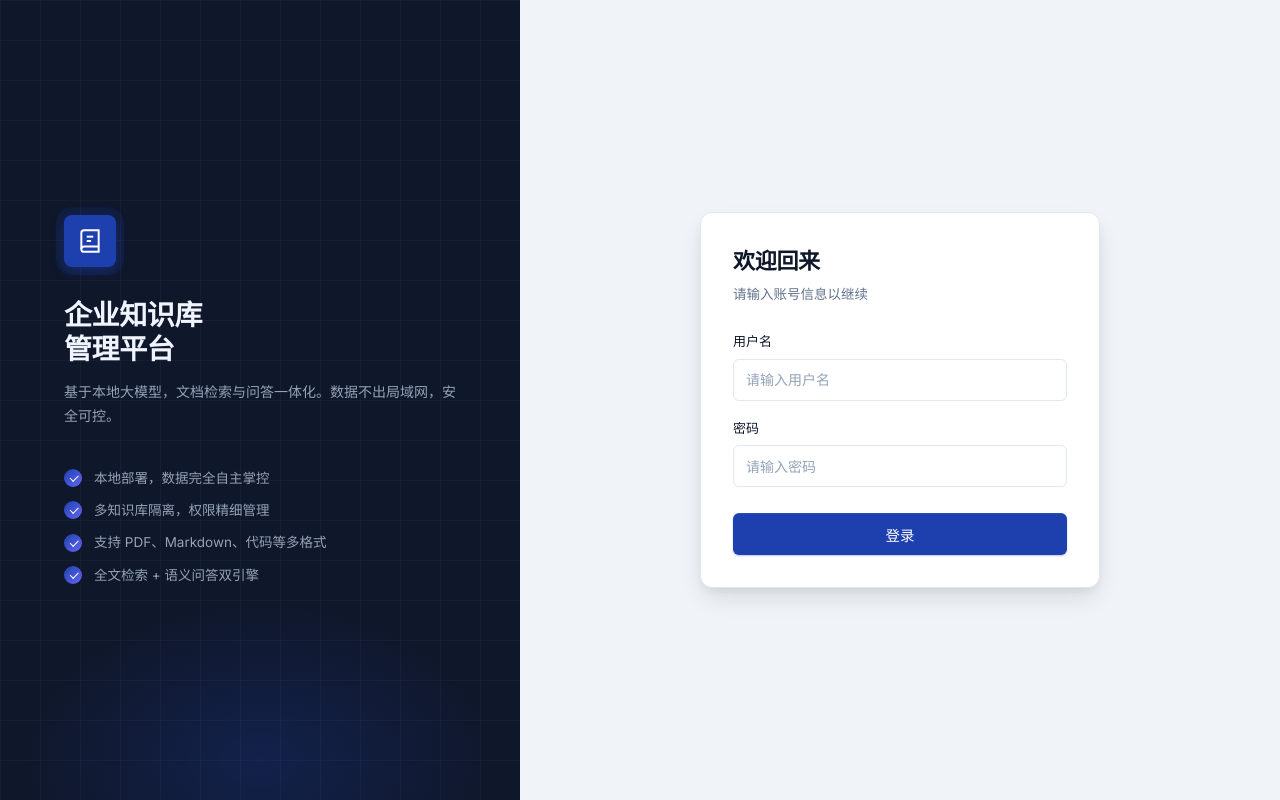
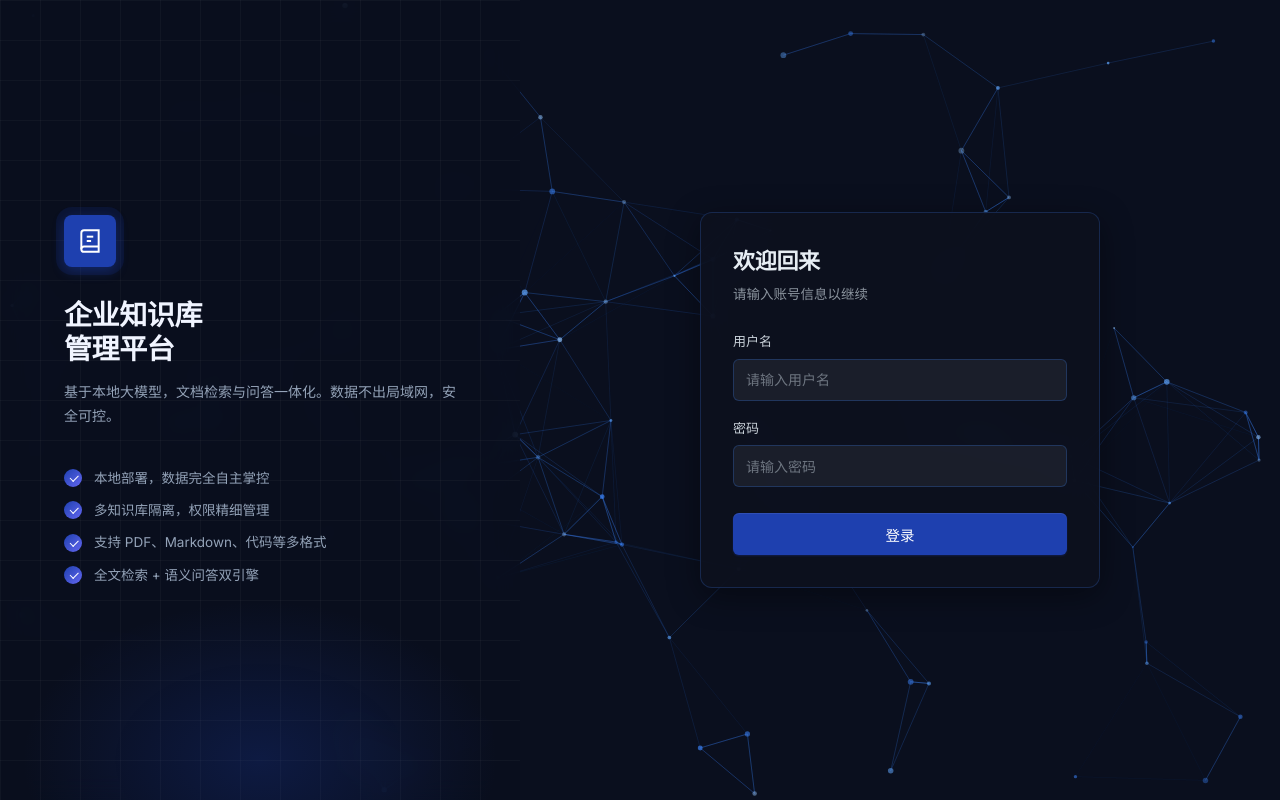
Before and after one commit to confidence-kobe/enterprise-kb, a website: page public/login.html in a window 1280 px wide. Drawn offline with nearby package versions, Linux system fonts and the light colour scheme.

Commit message:
Phase E: add tsparticles animated background to login page
Full-screen blue particle network (tsparticles v2 slim, CDN) rendered
behind frosted-glass login panels. Mouse hover triggers repulse effect.
Both brand panel and form box use backdrop-filter blur with dark
semi-transparent backgrounds so text stays readable on the particle canvas.

Co-Authored-By: Claude Sonnet 4.6 <noreply@anthropic.com>

```diff
--- a/public/login.html
+++ b/public/login.html
@@ -13,8 +13,10 @@
   <link rel="preconnect" href="https://fonts.gstatic.com" crossorigin>
   <link href="https://fonts.googleapis.com/css2?family=Inter:wght@400;500;600;700&display=swap" rel="stylesheet">
   <link rel="stylesheet" href="style.css?v=25">
+  <script src="https://cdn.jsdelivr.net/npm/tsparticles-slim@2/tsparticles.slim.bundle.min.js"></script>
 </head>
 <body class="login-page">
+  <div id="tsparticles"></div>
 
   <!-- 左侧品牌面板 -->
   <div class="login-brand-panel">
@@ -77,6 +79,25 @@
   <script>
     if (localStorage.getItem('kb_token')) location.href = '/index.html'
 
+    tsParticles.load('tsparticles', {
+      background: { color: { value: '#0a0f1e' } },
+      fpsLimit: 60,
+      particles: {
+        number: { value: 90, density: { enable: true, area: 900 } },
+        color: { value: ['#3b82f6', '#60a5fa', '#93c5fd'] },
+        links: { enable: true, color: '#3b82f6', distance: 140, opacity: 0.35, width: 1 },
+        move: { enable: true, speed: 0.8, outModes: 'bounce' },
+        opacity: { value: { min: 0.3, max: 0.8 } },
+        shape: { type: 'circle' },
+        size: { value: { min: 1, max: 3 } }
+      },
+      interactivity: {
+        events: { onHover: { enable: true, mode: 'repulse' }, resize: true },
+        modes: { repulse: { distance: 100, duration: 0.4 } }
+      },
+      detectRetina: true
+    })
+
     document.getElementById('login-form').addEventListener('submit', async e => {
       e.preventDefault()
       const btn = document.getElementById('login-btn')
--- a/public/style.css
+++ b/public/style.css
@@ -224,21 +224,30 @@ kbd {
 }
 
 /* ── 6. Login page ──────────────────────────────────────── */
+#tsparticles {
+  position: fixed;
+  inset: 0;
+  z-index: 0;
+}
+
 .login-page {
   min-height: 100dvh;
   display: flex;
-  background: var(--bg);
+  background: transparent;
 }
 
 .login-brand-panel {
   width: min(44vw, 520px);
   flex-shrink: 0;
-  background: #0f172a;
+  background: rgba(10, 15, 30, 0.78);
+  backdrop-filter: blur(12px);
+  -webkit-backdrop-filter: blur(12px);
   display: flex;
   flex-direction: column;
   justify-content: center;
   padding: 64px;
   position: relative;
+  z-index: 1;
   overflow: hidden;
 }
 .login-brand-panel::before {
@@ -337,15 +346,19 @@ kbd {
   align-items: center;
   justify-content: center;
   padding: 40px 32px;
+  position: relative;
+  z-index: 1;
 }
 .login-box {
   width: 100%;
   max-width: 400px;
-  background: var(--surface);
-  border: 1px solid var(--border);
+  background: rgba(13, 17, 30, 0.85);
+  border: 1px solid rgba(59, 130, 246, 0.22);
   border-radius: var(--r-lg);
   padding: 32px;
-  box-shadow: var(--sh-lg);
+  box-shadow: 0 8px 32px rgba(0, 0, 0, 0.4);
+  backdrop-filter: blur(16px);
+  -webkit-backdrop-filter: blur(16px);
 }
 .login-form-header { margin-bottom: 28px; }
 .login-form-title {
@@ -386,7 +399,20 @@ kbd {
   justify-content: center;
 }
 .login-box .input { height: 42px; border-radius: var(--r-sm); }
-html[data-theme="dark"] .login-box { background: var(--surface); border-color: var(--border); }
+html[data-theme="dark"] .login-box { background: rgba(13, 17, 30, 0.85); border-color: rgba(59, 130, 246, 0.22); }
+
+/* Force dark text inside login box since particles background is always dark */
+.login-form-title  { color: #e6edf3; }
+.login-form-sub    { color: #8b949e; }
+.login-page .form-label { color: #c9d1d9; }
+.login-box .input  {
+  background: rgba(255, 255, 255, 0.06);
+  border-color: rgba(59, 130, 246, 0.25);
+  color: #e6edf3;
+}
+.login-box .input::placeholder { color: #6e7681; }
+.login-box .input:focus { border-color: rgba(59, 130, 246, 0.6); background: rgba(255, 255, 255, 0.08); }
+.login-error { background: rgba(220, 38, 38, 0.12); border-color: rgba(220, 38, 38, 0.3); }
 
 @media (max-width: 720px) {
   .login-page { flex-direction: column; }
```
